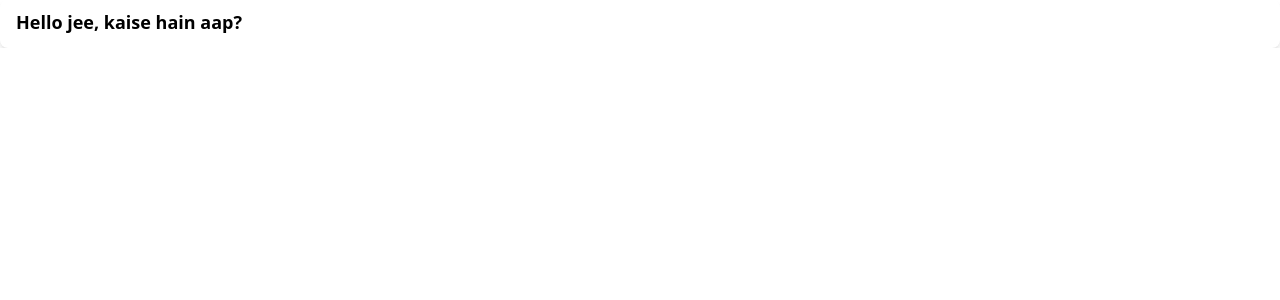
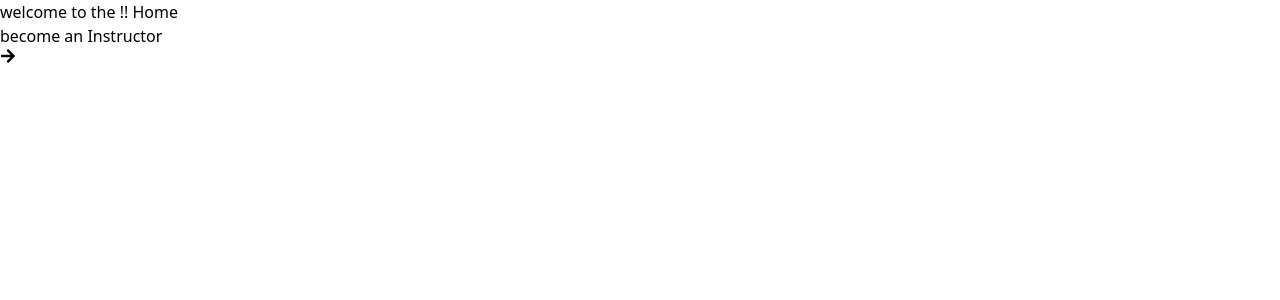
Before and after one commit to anuragtiwari3100/Edtech-MERN-Stack-Online-Learning-Platform, a React (Vite) app in the folder Frontend/: page / in a window 1280 px wide. Shown: the top 300 px of the page. Built offline with nearby package versions, Linux system fonts and the light colour scheme.

Commit message:
create Routes in App component for defining different route handler

```diff
--- a/Frontend/src/App.jsx
+++ b/Frontend/src/App.jsx
@@ -1,20 +1,19 @@
-import { useState } from 'react'
-import reactLogo from './assets/react.svg'
-import viteLogo from '/vite.svg'
+
 import './App.css'
+import {Route,Routes}  from "react-router-dom";
+import Home from "./pages/Home";
 
 function App() {
-  const [count, setCount] = useState(0)
+
 
   return (
-    <>
-  <>
-  <p className="h-12 px-4 py-2 bg-richblack-5 text-richblue-700 text-lg font-semibold rounded-lg shadow-md">
-    Hello jee, kaise hain aap?
-  </p>
-</>
+   <div className='w-screen  min-h-screen  bg-richblack-900 flex flex-col font-inner'>
+      <Routes>
+        <Route  path="/"  element={<Home/>} />
+      </Routes>
+                  {/* <h1>Hellow jee  to welcome hai aapka mere web pe</h1> */}
 
-    </>
+   </div>
   )
 }
 
```
